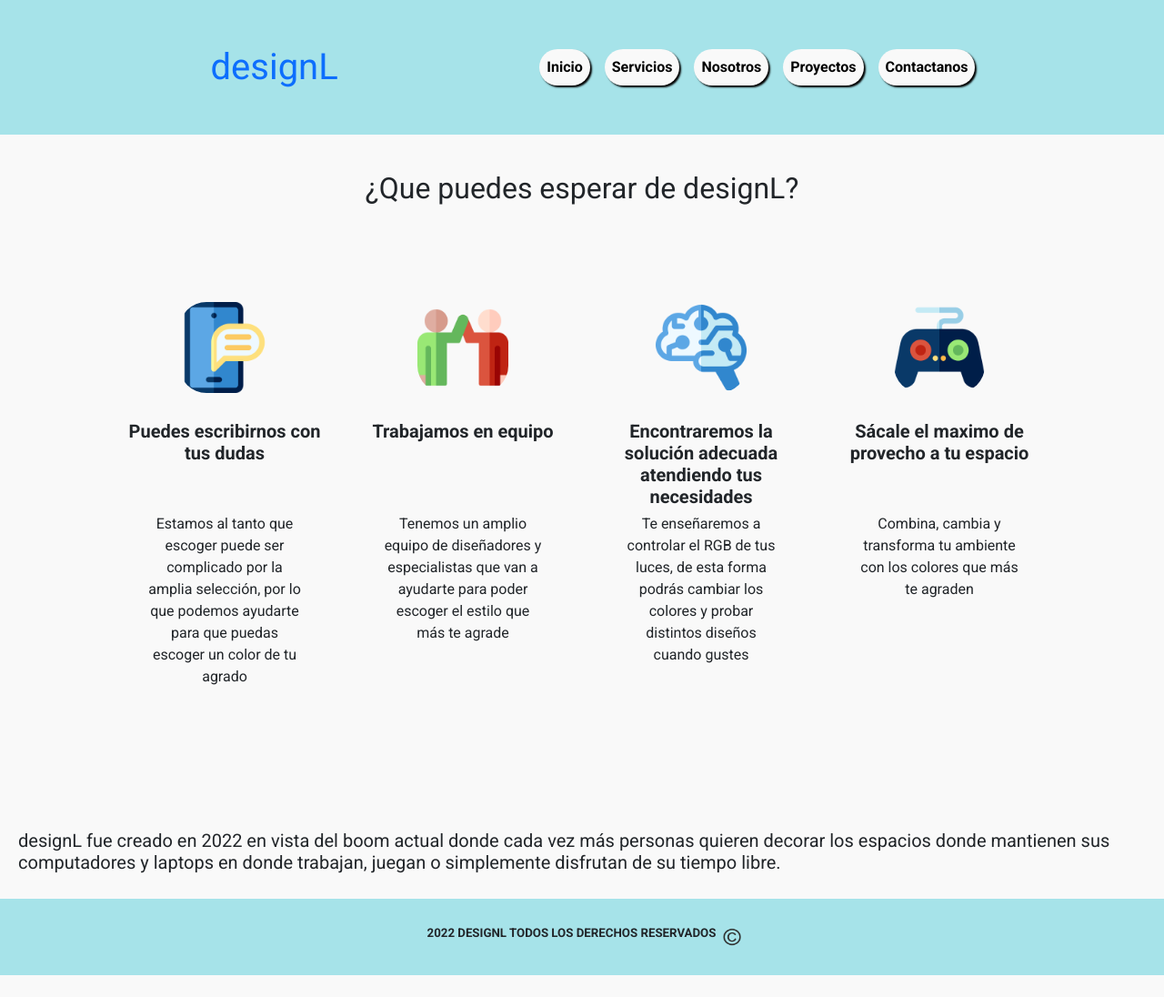
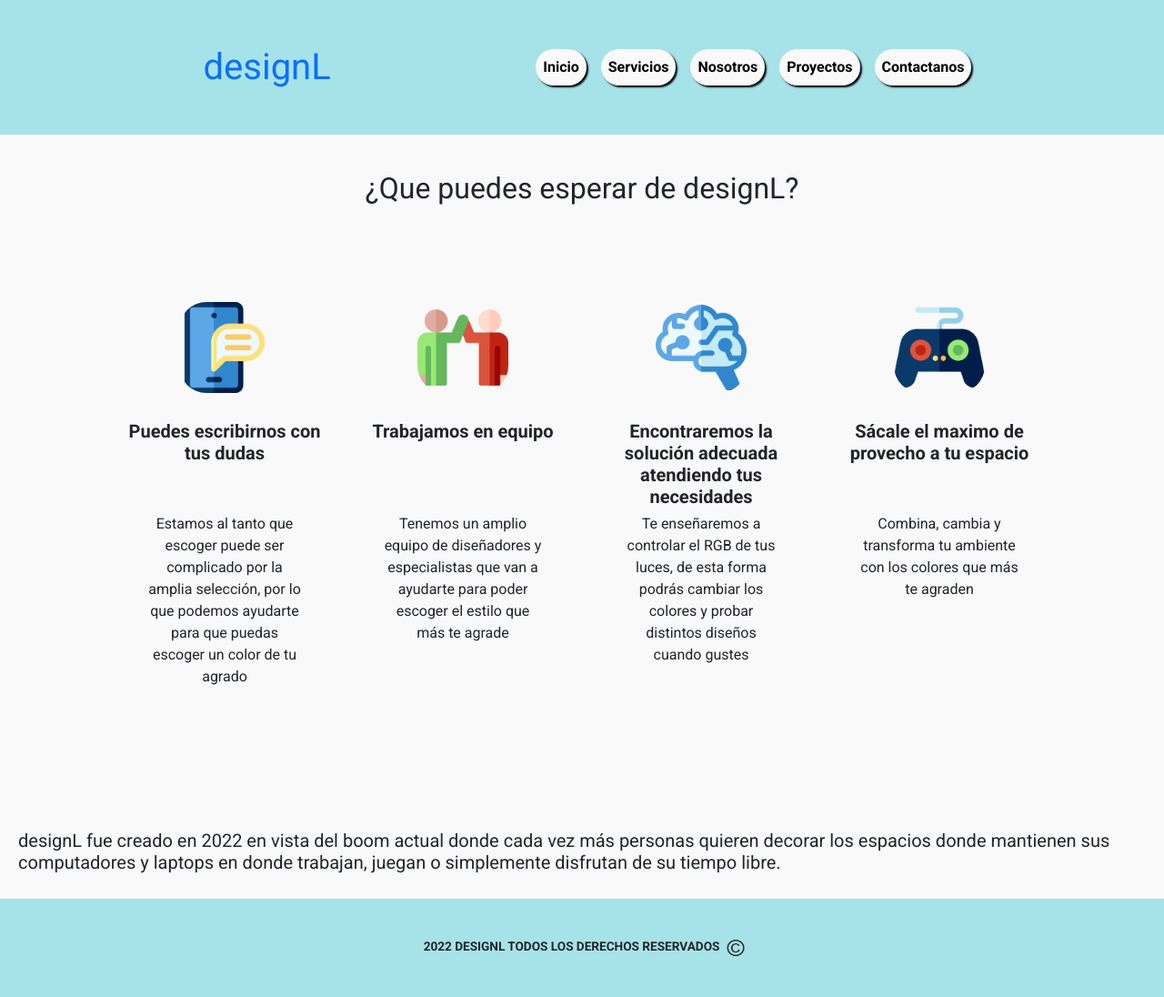
Before and after one commit to Asphyxiela/PF-Rodriguez, a website: page pages/nosotros.html in a window 1280 px wide. Shown: the whole page at 91% size. Before the commit the page ends 1072 px from the top, so only its background shows below. Drawn offline with nearby package versions, Linux system fonts and the light colour scheme.

Commit message:
se modifica h5 en el footer para mantener un codigo prolijo y respetar la regla basica de no tener un h2-h3-h4 en el mismo.

```diff
--- a/pages/nosotros.html
+++ b/pages/nosotros.html
@@ -14,7 +14,7 @@
     <header class="headerInicio">
         <a href="../index.html"><h1> designL </h1> </a>
 
-        <nav class="navbar navbar-expand-lg font-weight-normal>
+        <nav class="navbar navbar-expand-lg font-weight-normal">
             <div class="container-fluid">
               <button class="navbar-toggler" type="button" data-bs-toggle="collapse" data-bs-target="#navbarNavAltMarkup" aria-controls="navbarNavAltMarkup" aria-expanded="false" aria-label="Toggle navigation">
                 <span class="navbar-toggler-icon"></span>
@@ -75,7 +75,7 @@
 
     <footer>
         <div class="copyright">
-            <h5> 2022 DESIGNL TODOS LOS DERECHOS RESERVADOS </h5>
+          <p> 2022 DESIGNL TODOS LOS DERECHOS RESERVADOS </p>
             <img src="../img/DDA.png" alt=" Derechos reservados " class="imgDDA">
         </div>
     </footer>
--- a/sass/secundarios/_footer.scss
+++ b/sass/secundarios/_footer.scss
@@ -12,9 +12,10 @@ footer{
     .imgDDA{
         @include sizes(20px, 20px);
     }
-    h5{
+    p{
+        margin-top: 0.7rem;
         margin-right: 0.5rem;
-        font-size: 0.83rem;
+        font-size: 0.85rem;
         font-weight: bold;
     }
 }
```
Also changed, not shown: index.html (+1 -1 lines), pages/algunos-clientes.html (+1 -1 lines), pages/contactanos.html (+1 -1 lines), pages/servicios.html (+1 -1 lines), css/main.css.
